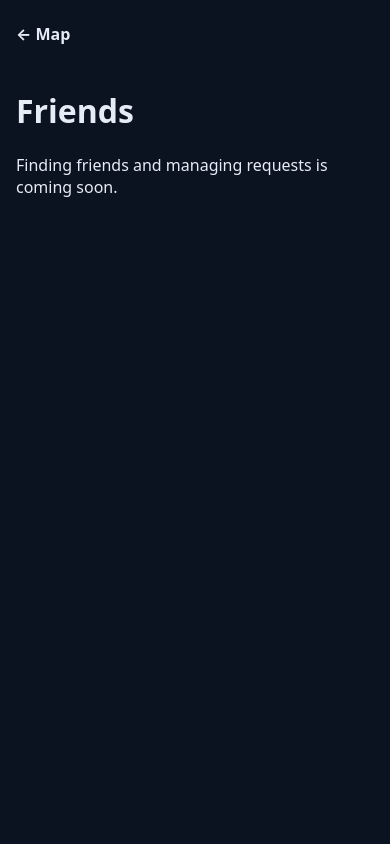
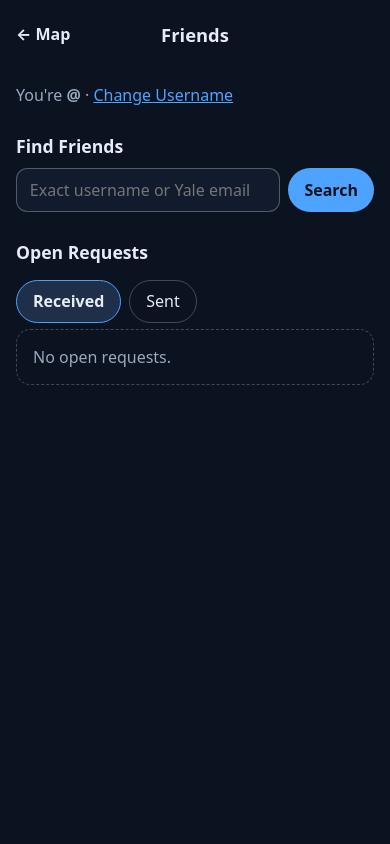
Before and after one commit to acebonkowski/mgt656-final-project, a Django app: page /friends/ in a window 390 px wide. Run offline with Django 5.2, Linux system fonts and the light colour scheme; the visitor is signed in with stand-in values (Sample User, id 1); data comes from the database, SQL or seed files in the repository; data that the repository does not hold is empty.

Commit message:
Add the Friends page with search, Open Requests and request endpoints (#96)
Co-Authored-By: Claude Opus 5.5 <noreply@anthropic.com>

```diff
--- a/config/urls.py
+++ b/config/urls.py
@@ -7,6 +7,7 @@ from core.photo_views import profile_photo
 from core.event_import.views import trigger_import
 from core.ai_search_views import ai_search_reset_view, ai_search_view
 from core.attendance_views import set_going
+from core import friends_views
 from core.favorite_views import set_favorite
 from core.my_events_views import my_events, my_events_list
 from core.saved_search_views import (
@@ -27,7 +28,15 @@ urlpatterns = [
     path("event-image/generate/", views.generate_event_image, name="generate_event_image"),
     path("map/geocode/", views.geocode_address, name="geocode_address"),
     path("map/duplicate/", views.duplicate_event, name="duplicate_event"),
-    path("friends/", menu_views.friends, name="friends"),
+    path("friends/", friends_views.friends_page, name="friends"),
+    path("friends/requests/", friends_views.send_friend_request, name="send_friend_request"),
+    path("friends/requests/<int:request_id>/accept/", friends_views.accept_friend_request,
+         name="accept_friend_request"),
+    path("friends/requests/<int:request_id>/decline/", friends_views.decline_friend_request,
+         name="decline_friend_request"),
+    path("friends/requests/<int:request_id>/resend/", friends_views.resend_friend_request,
+         name="resend_friend_request"),
+    path("people/photo/<str:token>/", friends_views.person_photo, name="person_photo"),
     path("settings/", menu_views.settings, name="settings"),
     path("my-events/", my_events, name="my_events"),
     path("my-events/<slug:row>/", my_events_list, name="my_events_list"),
--- /dev/null
+++ b/core/static/core/friends.css
@@ -0,0 +1,118 @@
+/* Friends (#96). Loaded after map.css, event.css and my_events.css. */
+
+.friends-main {
+  width: 100%;
+  max-width: 48rem;
+  margin-inline: auto;
+  padding-bottom: 2rem;
+}
+
+.visually-hidden {
+  position: absolute;
+  width: 1px;
+  height: 1px;
+  overflow: hidden;
+  clip: rect(0 0 0 0);
+  white-space: nowrap;
+}
+
+.friends-me { color: var(--map-muted); margin: 1rem 0 0; }
+.friends-me a { color: #4da3ff; }
+
+.friends-section { margin-top: 1.75rem; }
+.friends-section h2 {
+  display: flex;
+  align-items: center;
+  gap: .5rem;
+  margin: 0 0 .6rem;
+  font-size: 1.1rem;
+}
+
+.friends-messages { list-style: none; margin: 1rem 0 0; padding: 0; display: grid; gap: .5rem; }
+.friends-message { padding: .7rem 1rem; border-radius: .7rem; background: #1f2f4a; border: 1px solid #4da3ff; }
+.friends-message--error { background: #3a1820; border-color: #f2727f; }
+
+.friends-search { display: flex; gap: .5rem; }
+.friends-search input {
+  flex: 1;
+  min-width: 0;
+  min-height: 44px;
+  padding: .6rem .8rem;
+  border: 1px solid rgba(230, 236, 245, .3);
+  border-radius: .7rem;
+  background: #111b2d;
+  color: var(--map-text);
+  font: inherit;
+}
+
+.friends-search button,
+.friends-primary,
+.friends-secondary {
+  min-height: 44px;
+  padding: .55rem 1rem;
+  border-radius: 999px;
+  font: inherit;
+  font-weight: 700;
+  cursor: pointer;
+}
+.friends-search button,
+.friends-primary { border: 0; background: #4da3ff; color: #0b1220; }
+.friends-secondary { border: 1px solid rgba(230, 236, 245, .35); background: transparent; color: var(--map-text); }
+.friends-secondary:disabled { opacity: .5; cursor: not-allowed; }
+
+.person-list { list-style: none; margin: .75rem 0 0; padding: 0; display: grid; gap: .6rem; }
+.person-row {
+  display: flex;
+  align-items: center;
+  gap: .75rem;
+  margin-top: .75rem;
+  padding: .7rem .8rem;
+  border: 1px solid rgba(230, 236, 245, .15);
+  border-radius: .9rem;
+  background: #111b2d;
+}
+.person-list .person-row { margin-top: 0; }
+.person-photo { flex: none; width: 48px; height: 48px; border-radius: 50%; object-fit: cover; background: #1f2f4a; }
+.person-text { flex: 1; min-width: 0; display: flex; flex-direction: column; }
+.person-name { font-weight: 700; }
+.person-meta { color: var(--map-muted); font-size: .9rem; overflow-wrap: anywhere; }
+
+.request-actions { display: flex; align-items: center; gap: .5rem; flex-wrap: wrap; justify-content: flex-end; }
+.request-accept,
+.request-decline {
+  width: 44px;
+  height: 44px;
+  border-radius: 50%;
+  border: 0;
+  font-size: 1.2rem;
+  font-weight: 700;
+  cursor: pointer;
+}
+.request-accept { background: #2f9e62; color: #fff; }
+.request-decline { background: #b91c1c; color: #fff; }
+
+.friends-state { color: var(--map-muted); font-size: .9rem; }
+.friends-hint { flex-basis: 100%; text-align: right; color: var(--map-muted); font-size: .8rem; }
+
+.friend-request-badge {
+  display: inline-flex;
+  align-items: center;
+  justify-content: center;
+  min-width: 1.25rem;
+  min-height: 1.25rem;
+  padding: .05rem .35rem;
+  border-radius: 999px;
+  background: #b91c1c;
+  color: #fff;
+  font-size: .75rem;
+  font-weight: 700;
+}
+
+.friends-page a:focus-visible,
+.friends-page button:focus-visible,
+.friends-page input:focus-visible { outline: 3px solid #4da3ff; outline-offset: 2px; }
+
+@media (max-width: 30rem) {
+  .person-row { flex-wrap: wrap; }
+  .request-actions { flex-basis: 100%; }
+}
--- /dev/null
+++ b/templates/core/_person.html
@@ -0,0 +1,6 @@
+{# One person (#96): photo, name, @username and an optional second line. Needs `p` from core.people.person. #}
+<img class="person-photo" src="{{ p.photo_url }}" alt="" width="48" height="48" loading="lazy">
+<span class="person-text">
+  <span class="person-name">{{ p.name }}</span>
+  <span class="person-meta">@{{ p.username }}{% if show_email %} · {{ p.email }}{% endif %}{% if show_program and p.program %} · {{ p.program }}{% endif %}</span>
+</span>
--- /dev/null
+++ b/templates/core/friends.html
@@ -0,0 +1,125 @@
+{% load static tz %}<!doctype html>
+<html lang="en">
+<head>
+  <meta charset="utf-8">
+  <meta name="viewport" content="width=device-width, initial-scale=1, viewport-fit=cover">
+  <meta name="theme-color" content="#0b1220">
+  <title>Friends · Yale Events</title>
+  <link rel="stylesheet" href="{% static 'core/map.css' %}?v=ui-84">
+  <link rel="stylesheet" href="{% static 'core/event.css' %}">
+  <link rel="stylesheet" href="{% static 'core/my_events.css' %}?v=my-events-37">
+  <link rel="stylesheet" href="{% static 'core/friends.css' %}?v=friends-96">
+</head>
+<body class="event-detail-page friends-page">
+<header class="event-topbar my-events-topbar">
+  <a class="event-back" href="{% url 'map' %}">← Map</a>
+  <h1>Friends</h1>
+  <span aria-hidden="true"></span>
+</header>
+<main class="friends-main">
+  {% if messages %}
+    <ul class="friends-messages" role="status" aria-live="polite">
+      {% for message in messages %}<li class="friends-message friends-message--{{ message.tags }}">{{ message }}</li>{% endfor %}
+    </ul>
+  {% endif %}
+
+  <p id="my-username" class="friends-me">You're <strong>@{{ my_username }}</strong> · <a href="{% url 'username' %}">Change Username</a></p>
+
+  {# Search (#96): exact username or email only. #}
+  <section class="friends-section" aria-labelledby="find-friends">
+    <h2 id="find-friends">Find Friends</h2>
+    <form class="friends-search" method="get" action="{% url 'friends' %}" role="search">
+      <label class="visually-hidden" for="friend-search">Username or email</label>
+      <input id="friend-search" name="q" type="search" value="{{ query }}" maxlength="254"
+             placeholder="Exact username or Yale email" autocomplete="off" autocapitalize="none" spellcheck="false">
+      <input type="hidden" name="tab" value="{{ tab }}">
+      <button type="submit">Search</button>
+    </form>
+    {% if searched %}
+      {% if result %}
+        <div class="person-row" id="search-result">
+          {% include "core/_person.html" with p=result.person show_program=True %}
+          {% if result.state == "none" %}
+            <form method="post" action="{% url 'send_friend_request' %}">
+              {% csrf_token %}
+              <input type="hidden" name="username" value="{{ result.person.username }}">
+              <input type="hidden" name="return_to" value="{{ return_to }}">
+              <button type="submit" class="friends-primary">Add Friend</button>
+            </form>
+          {% elif result.state == "received" %}
+            <form method="post" action="{% url 'send_friend_request' %}">
+              {% csrf_token %}
+              <input type="hidden" name="username" value="{{ result.person.username }}">
+              <input type="hidden" name="return_to" value="{{ return_to }}">
+              <button type="submit" class="friends-primary">Accept</button>
+            </form>
+          {% elif result.state == "sent" %}
+            <span class="friends-state">Request Sent</span>
+          {% else %}
+            <span class="friends-state">Friends</span>
+          {% endif %}
+        </div>
+      {% else %}
+        <p class="my-events-empty" id="search-empty">No user has that exact username or email.</p>
+      {% endif %}
+    {% endif %}
+  </section>
+
+  {# Open Requests (#96): red counter of pending received requests. #}
+  <section class="friends-section" aria-labelledby="open-requests">
+    <h2 id="open-requests">Open Requests
+      {% if received_count %}<span class="friend-request-badge" aria-label="{{ received_count }} incoming friend requests">{{ received_count }}</span>{% endif %}
+    </h2>
+    <nav class="my-events-tabs" aria-label="Requests">
+      <a href="?tab=received{% if query %}&amp;q={{ query|urlencode }}{% endif %}"{% if tab == "received" %} aria-current="page"{% endif %}>Received</a>
+      <a href="?tab=sent{% if query %}&amp;q={{ query|urlencode }}{% endif %}"{% if tab == "sent" %} aria-current="page"{% endif %}>Sent</a>
+    </nav>
+
+    {% if tab == "received" %}
+      {% if received %}
+        <ul class="person-list" id="received-requests">
+          {% for item in received %}
+            <li class="person-row">
+              {% include "core/_person.html" with p=item.person show_email=True %}
+              <div class="request-actions">
+                <form method="post" action="{% url 'accept_friend_request' item.request.pk %}">
+                  {% csrf_token %}<input type="hidden" name="return_to" value="{{ return_to }}">
+                  <button type="submit" class="request-accept" aria-label="Accept {{ item.person.name }}" title="Accept">✓</button>
+                </form>
+                <form method="post" action="{% url 'decline_friend_request' item.request.pk %}">
+                  {% csrf_token %}<input type="hidden" name="return_to" value="{{ return_to }}">
+                  <button type="submit" class="request-decline" aria-label="Decline {{ item.person.name }}" title="Decline">✗</button>
+                </form>
+              </div>
+            </li>
+          {% endfor %}
+        </ul>
+      {% else %}
+        <p class="my-events-empty">No open requests.</p>
+      {% endif %}
+    {% else %}
+      {% if sent %}
+        <ul class="person-list" id="sent-requests">
+          {% for item in sent %}
+            <li class="person-row">
+              {% include "core/_person.html" with p=item.person %}
+              <div class="request-actions request-actions--sent">
+                <span class="friends-state">Sent <time datetime="{{ item.request.last_sent_at|date:'c' }}">{{ item.request.last_sent_at|localtime|date:"M j, g:i A" }}</time></span>
+                <form method="post" action="{% url 'resend_friend_request' item.request.pk %}">
+                  {% csrf_token %}<input type="hidden" name="return_to" value="{{ return_to }}">
+                  <button type="submit" class="friends-secondary"{% if item.resend_refusal %} disabled aria-describedby="resend-{{ item.request.pk }}"{% endif %}>Resend</button>
+                </form>
+                {% if item.resend_refusal %}<span class="friends-hint" id="resend-{{ item.request.pk }}">{{ item.resend_refusal }}</span>
+                {% else %}<span class="friends-hint">{{ item.resends_left }} resend{{ item.resends_left|pluralize }} left</span>{% endif %}
+              </div>
+            </li>
+          {% endfor %}
+        </ul>
+      {% else %}
+        <p class="my-events-empty">You have no open sent requests.</p>
+      {% endif %}
+    {% endif %}
+  </section>
+</main>
+</body>
+</html>
--- a/templates/core/menu_pending.html
+++ b/templates/core/menu_pending.html
@@ -9,8 +9,6 @@
 </head>
 <body class="event-detail-page">
   <header class="event-topbar"><a class="event-back" href="{% url 'map' %}">← Map</a></header>
-  <main class="event-main"><h1>{{ title }}</h1>
-    {% if username %}<p id="my-username">You're <strong>@{{ username }}</strong> · <a href="{% url 'username' %}">Change username</a></p>{% endif %}
-    <p>{{ message }}</p></main>
+  <main class="event-main"><h1>{{ title }}</h1><p>{{ message }}</p></main>
 </body>
 </html>
```
Also changed, not shown: core/friends_views.py (added, +144 -0 lines), core/menu_views.py (+1 -13 lines), core/people.py (added, +55 -0 lines).
